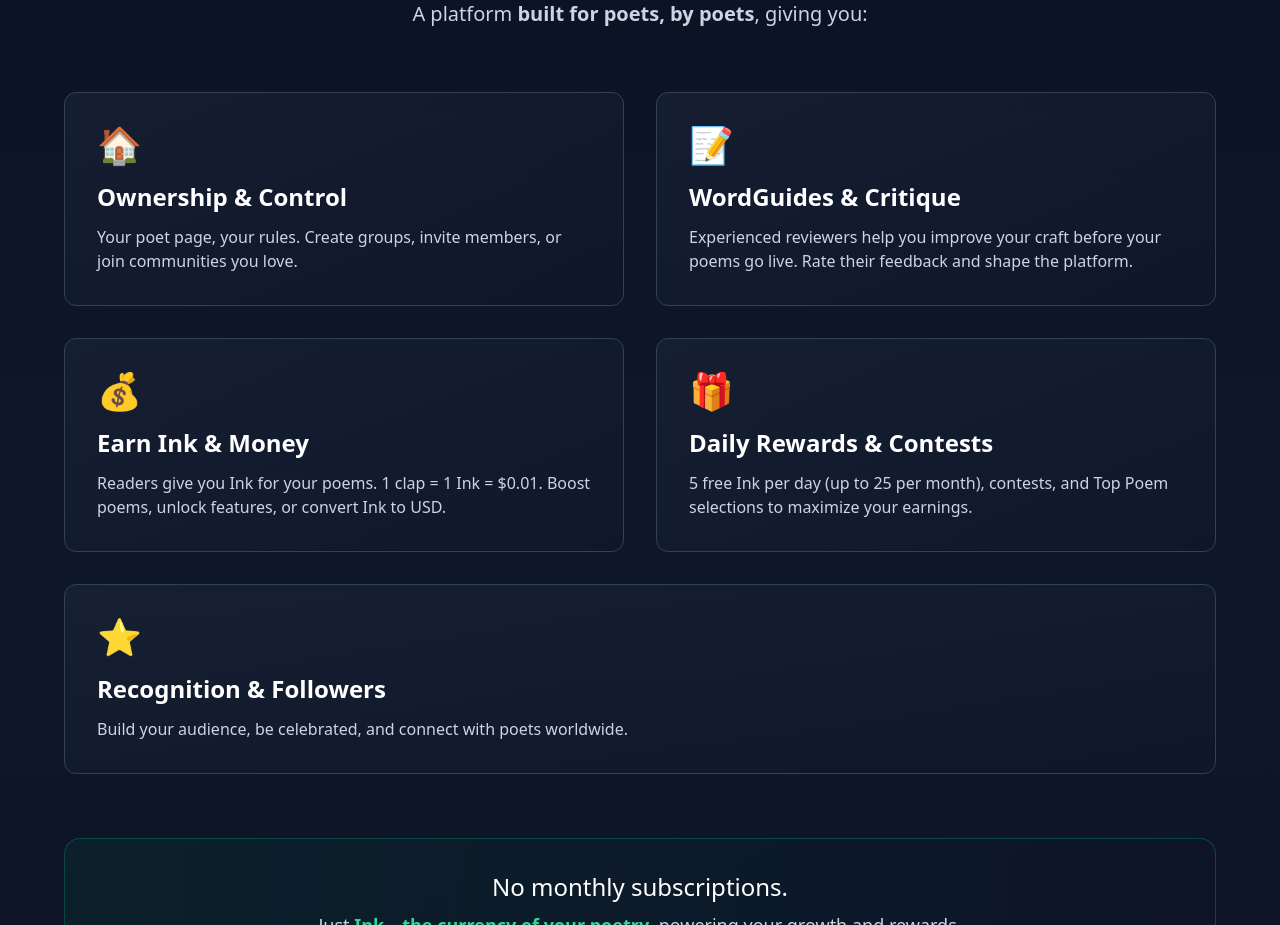
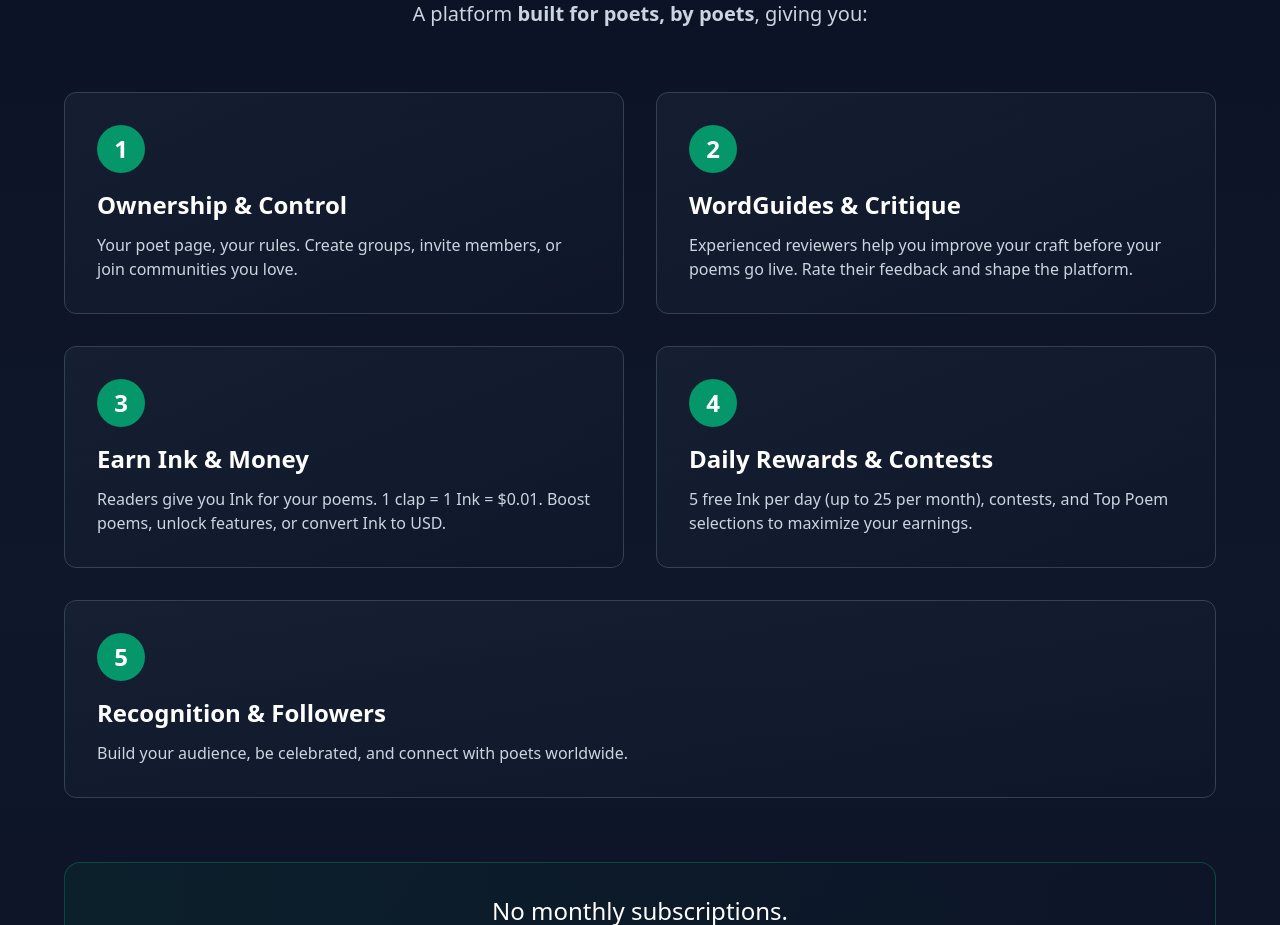
Before and after one commit to msderrickms-cloud/onspace-9bfsbr-13834, a React (Vite) app: page / in a window 1280 px wide. Shown: the part 1780-2705 px from the top of the page. Built offline with nearby package versions, Linux system fonts and the light colour scheme.

Commit message:
Replace emoji icons with green numbered badges

```diff
--- a/src/pages/Landing.tsx
+++ b/src/pages/Landing.tsx
@@ -87,7 +87,9 @@ export default function Landing() {
 
           <div className="grid md:grid-cols-2 gap-8 mb-16">
             <div className="bg-gradient-to-br from-slate-800/50 to-slate-900/50 border border-slate-700 rounded-xl p-8">
-              <div className="text-4xl mb-4">🏠</div>
+              <div className="w-12 h-12 rounded-full bg-emerald-600 flex items-center justify-center mb-4">
+                <span className="text-2xl font-bold text-white">1</span>
+              </div>
               <h3 className="text-2xl font-bold text-white mb-3">Ownership & Control</h3>
               <p className="text-slate-300">
                 Your poet page, your rules. Create groups, invite members, or join communities you love.
@@ -95,7 +97,9 @@ export default function Landing() {
             </div>
 
             <div className="bg-gradient-to-br from-slate-800/50 to-slate-900/50 border border-slate-700 rounded-xl p-8">
-              <div className="text-4xl mb-4">📝</div>
+              <div className="w-12 h-12 rounded-full bg-emerald-600 flex items-center justify-center mb-4">
+                <span className="text-2xl font-bold text-white">2</span>
+              </div>
               <h3 className="text-2xl font-bold text-white mb-3">WordGuides & Critique</h3>
               <p className="text-slate-300">
                 Experienced reviewers help you improve your craft before your poems go live. Rate their feedback and shape the platform.
@@ -103,7 +107,9 @@ export default function Landing() {
             </div>
 
             <div className="bg-gradient-to-br from-slate-800/50 to-slate-900/50 border border-slate-700 rounded-xl p-8">
-              <div className="text-4xl mb-4">💰</div>
+              <div className="w-12 h-12 rounded-full bg-emerald-600 flex items-center justify-center mb-4">
+                <span className="text-2xl font-bold text-white">3</span>
+              </div>
               <h3 className="text-2xl font-bold text-white mb-3">Earn Ink & Money</h3>
               <p className="text-slate-300">
                 Readers give you Ink for your poems. 1 clap = 1 Ink = $0.01. Boost poems, unlock features, or convert Ink to USD.
@@ -111,7 +117,9 @@ export default function Landing() {
             </div>
 
             <div className="bg-gradient-to-br from-slate-800/50 to-slate-900/50 border border-slate-700 rounded-xl p-8">
-              <div className="text-4xl mb-4">🎁</div>
+              <div className="w-12 h-12 rounded-full bg-emerald-600 flex items-center justify-center mb-4">
+                <span className="text-2xl font-bold text-white">4</span>
+              </div>
               <h3 className="text-2xl font-bold text-white mb-3">Daily Rewards & Contests</h3>
               <p className="text-slate-300">
                 5 free Ink per day (up to 25 per month), contests, and Top Poem selections to maximize your earnings.
@@ -119,7 +127,9 @@ export default function Landing() {
             </div>
 
             <div className="bg-gradient-to-br from-slate-800/50 to-slate-900/50 border border-slate-700 rounded-xl p-8 md:col-span-2">
-              <div className="text-4xl mb-4">⭐</div>
+              <div className="w-12 h-12 rounded-full bg-emerald-600 flex items-center justify-center mb-4">
+                <span className="text-2xl font-bold text-white">5</span>
+              </div>
               <h3 className="text-2xl font-bold text-white mb-3">Recognition & Followers</h3>
               <p className="text-slate-300">
                 Build your audience, be celebrated, and connect with poets worldwide.
```
